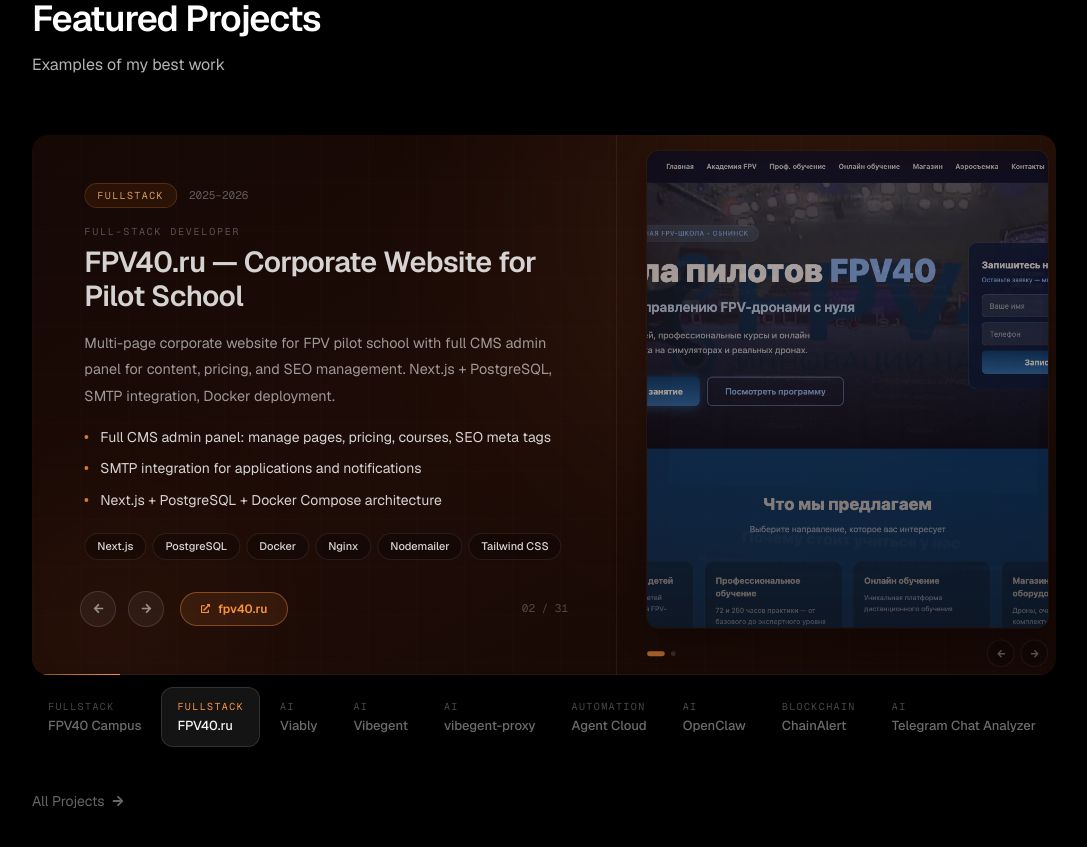
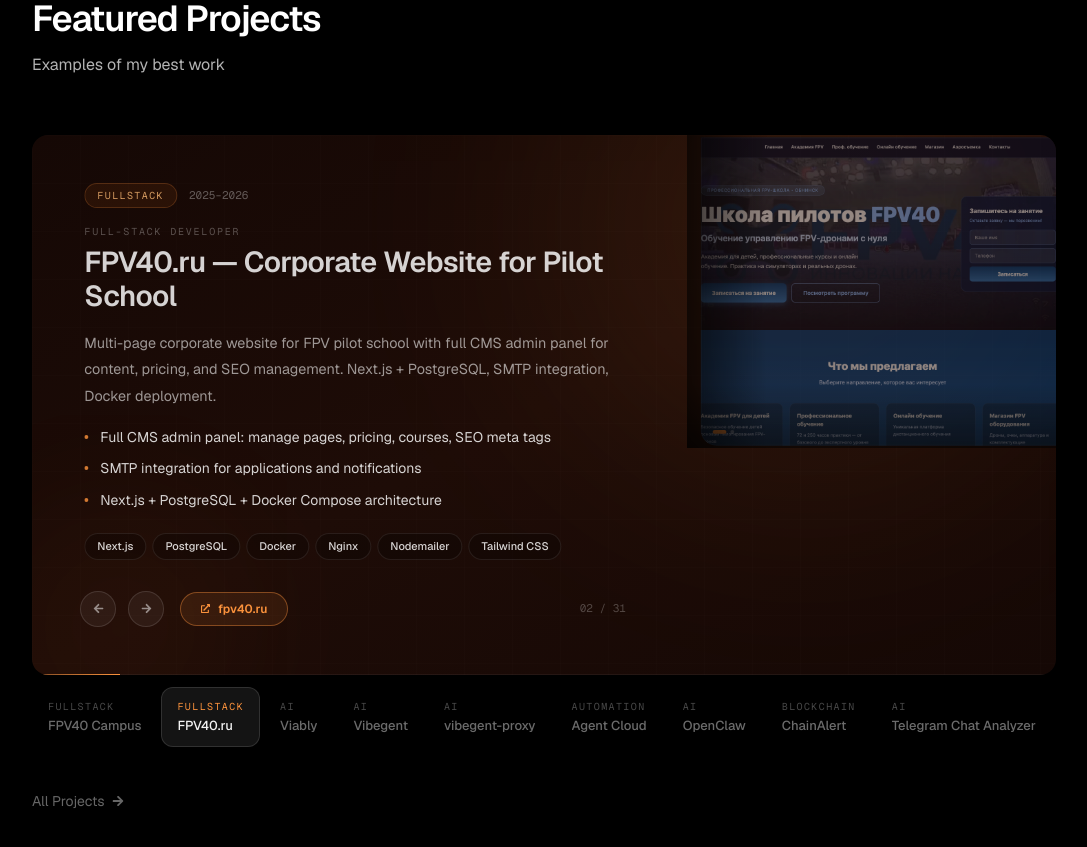
Before and after one commit to Glour/portfolio, a Next.js app: page /en in a window 1280 px wide. Shown: the part 1080-1927 px from the top of the page, without its empty margins (96-1183 px from the left). Built offline with nearby package versions, Linux system fonts and the light colour scheme.

Commit message:
Screenshot as clean top-right rectangle, simple fade gallery

```diff
--- a/app/components/ui/ProjectsCarousel.tsx
+++ b/app/components/ui/ProjectsCarousel.tsx
@@ -31,11 +31,10 @@
 const DEFAULT_THEME = THEMES.ai;
 const AUTO_MS = 6000;
 
-/* ── 3D Screenshot Gallery ─────────────────────────────────────── */
+/* ── Screenshot panel (top-right inset) ───────────────────────── */
 function ScreenshotGallery({
   screenshots,
   accent,
-  accentRgb,
 }: {
   screenshots: string[];
   accent: string;
@@ -44,113 +43,43 @@
   const [active, setActive] = useState(0);
   const total = screenshots.length;
 
-  const goNext = (e: React.MouseEvent) => {
-    e.stopPropagation();
-    setActive(i => (i + 1) % total);
-  };
-  const goPrev = (e: React.MouseEvent) => {
-    e.stopPropagation();
-    setActive(i => (i - 1 + total) % total);
-  };
-
-  // Positions for stacked 3D look: front, mid-right, back-right
-  const getTransform = (offset: number) => {
-    // offset: 0=front, 1=next, 2=after that, etc.
-    const o = ((offset % total) + total) % total;
-    if (o === 0) return { x: 0, y: 0, scale: 1, rotate: 0, zIndex: 30, opacity: 1 };
-    if (o === 1) return { x: 28, y: -12, scale: 0.91, rotate: 2, zIndex: 20, opacity: 0.65 };
-    if (o === 2) return { x: 48, y: -22, scale: 0.83, rotate: 4, zIndex: 10, opacity: 0.35 };
-    return { x: 60, y: -28, scale: 0.76, rotate: 6, zIndex: 5, opacity: 0.15 };
-  };
-
   return (
-    <div className="relative flex flex-col h-full" style={{ padding: '12px 16px 0' }}>
-      {/* Stack container */}
-      <div className="relative flex-1" style={{ perspective: '900px', minHeight: 180 }}>
-        {screenshots.map((src, i) => {
-          const offset = (i - active + total) % total;
-          const t = getTransform(offset);
-          return (
-            <motion.div
-              key={src}
-              animate={{
-                x: t.x,
-                y: t.y,
-                scale: t.scale,
-                rotate: t.rotate,
-                opacity: t.opacity,
-                zIndex: t.zIndex,
-              }}
+    <div className="relative h-full w-full overflow-hidden" style={{ borderRadius: '0 16px 0 16px' }}>
+      {/* Slides */}
+      <AnimatePresence mode="wait">
+        <motion.img
+          key={screenshots[active]}
+          src={screenshots[active]}
+          alt={`Screenshot ${active + 1}`}
+          initial={{ opacity: 0, scale: 1.03 }}
+          animate={{ opacity: 0.88, scale: 1 }}
+          exit={{ opacity: 0, scale: 0.98 }}
           transition={{ duration: 0.4, ease: [0.25, 0.1, 0.25, 1] }}
-              style={{
-                position: 'absolute',
-                inset: 0,
-                cursor: offset === 0 ? 'default' : 'pointer',
-                transformOrigin: 'left center',
-              }}
-              onClick={offset === 0 ? undefined : (e) => { e.stopPropagation(); setActive(i); }}
-            >
-              <div
-                className="relative h-full w-full overflow-hidden rounded-xl"
-                style={{ boxShadow: offset === 0 ? `0 8px 32px rgba(0,0,0,0.5), 0 0 0 1px rgba(255,255,255,0.08)` : '0 4px 16px rgba(0,0,0,0.3)' }}
-              >
-                <img
-                  src={src}
-                  alt={`Screenshot ${i + 1}`}
-                  className="w-full h-full object-cover object-top"
-                  style={{ opacity: offset === 0 ? 0.9 : 0.7 }}
+          className="absolute inset-0 h-full w-full object-cover object-top"
           draggable={false}
         />
-                {/* Bottom fade */}
-                {offset === 0 && (
-                  <div
-                    className="pointer-events-none absolute inset-0"
-                    style={{
-                      background: `linear-gradient(to bottom, transparent 55%, rgba(0,0,0,0.45) 100%)`,
-                    }}
-                  />
-                )}
-              </div>
-            </motion.div>
-          );
-        })}
-      </div>
+      </AnimatePresence>
 
-      {/* Controls */}
+      {/* Bottom-left dots — only if multiple */}
       {total > 1 && (
-        <div className="flex items-center justify-between pt-3 pb-1">
-          {/* Dots */}
-          <div className="flex gap-1.5">
+        <div className="absolute bottom-3 left-3 flex gap-1 z-10">
           {screenshots.map((_, i) => (
             <button
               key={i}
               onClick={e => { e.stopPropagation(); setActive(i); }}
               className="rounded-full transition-all duration-200"
               style={{
-                  width: i === active ? 18 : 5,
-                  height: 5,
-                  background: i === active ? accent : 'rgba(255,255,255,0.2)',
+                width: i === active ? 14 : 4,
+                height: 4,
+                background: i === active ? accent : 'rgba(255,255,255,0.35)',
               }}
             />
           ))}
         </div>
-          {/* Arrows */}
-          <div className="flex gap-1.5">
-            <button
-              onClick={goPrev}
-              className="flex h-7 w-7 items-center justify-center rounded-full border border-white/[0.10] bg-black/30 text-white/50 transition-all hover:text-white"
-            >
-              <FaArrowLeft className="text-[9px]" />
-            </button>
-            <button
-              onClick={goNext}
-              className="flex h-7 w-7 items-center justify-center rounded-full border border-white/[0.10] bg-black/30 text-white/50 transition-all hover:text-white"
-            >
-              <FaArrowRight className="text-[9px]" />
-            </button>
-          </div>
-        </div>
       )}
+
+      {/* Subtle border */}
+      <div className="pointer-events-none absolute inset-0" style={{ borderRadius: '0 16px 0 16px', boxShadow: 'inset 0 0 0 1px rgba(255,255,255,0.10)' }} />
     </div>
   );
 }
@@ -309,11 +238,37 @@
         {/* Grid overlay */}
         <div className="pointer-events-none absolute inset-0 opacity-[0.02]" style={{ backgroundImage: `linear-gradient(rgba(255,255,255,0.5) 1px,transparent 1px),linear-gradient(90deg,rgba(255,255,255,0.5) 1px,transparent 1px)`, backgroundSize: '48px 48px' }} />
 
-        {/* Layout: text always left, screenshot panel only when screenshots exist */}
-        <div className={`relative grid h-full ${hasShots ? 'lg:grid-cols-[1fr_400px] xl:grid-cols-[1fr_440px]' : ''}`}>
+        {/* Screenshot — absolute, top-right quarter */}
+        {hasShots && (
+          <div className="pointer-events-none absolute right-0 top-0 hidden lg:block" style={{ width: '36%', height: '58%', zIndex: 2 }}>
+            <AnimatePresence custom={dir} mode="wait">
+              <motion.div
+                key={`gallery-${idx}`}
+                custom={dir}
+                variants={visualVariants}
+                initial="enter"
+                animate="center"
+                exit="exit"
+                className="pointer-events-auto h-full w-full"
+              >
+                <ScreenshotGallery
+                  screenshots={project.screenshots!}
+                  accent={theme.accent}
+                  accentRgb={theme.accentRgb}
+                />
+              </motion.div>
+            </AnimatePresence>
+            {/* Fades to blend with card */}
+            <div className="pointer-events-none absolute inset-y-0 left-0 w-20" style={{ background: 'linear-gradient(to right, rgba(0,0,0,0.6), transparent)' }} />
+            <div className="pointer-events-none absolute inset-x-0 bottom-0 h-16" style={{ background: 'linear-gradient(to bottom, transparent, rgba(0,0,0,0.5))' }} />
+          </div>
+        )}
 
-          {/* ── LEFT: PROJECT INFO ── */}
-          <div className="flex flex-col justify-between overflow-hidden p-8 md:p-10 lg:p-12">
+        {/* Layout: full-width text always */}
+        <div className="relative h-full">
+
+          {/* ── PROJECT INFO ── */}
+          <div className={`flex h-full flex-col justify-between overflow-hidden p-8 md:p-10 lg:p-12 ${hasShots ? 'lg:pr-[42%]' : ''}`}>
             <AnimatePresence custom={dir} mode="wait">
               <motion.div
                 key={`content-${idx}`}
@@ -399,28 +354,6 @@
             </div>
           </div>
 
-          {/* ── RIGHT: SCREENSHOT GALLERY (only if has screenshots) ── */}
-          {hasShots && (
-            <div className="hidden lg:flex flex-col border-l border-white/[0.06]">
-              <AnimatePresence custom={dir} mode="wait">
-                <motion.div
-                  key={`gallery-${idx}`}
-                  custom={dir}
-                  variants={visualVariants}
-                  initial="enter"
-                  animate="center"
-                  exit="exit"
-                  className="h-full"
-                >
-                  <ScreenshotGallery
-                    screenshots={project.screenshots!}
-                    accent={theme.accent}
-                    accentRgb={theme.accentRgb}
-                  />
-                </motion.div>
-              </AnimatePresence>
-            </div>
-          )}
         </div>
 
         {/* Progress bar */}
```
Lines whose indentation alone changed are shown as unchanged.
